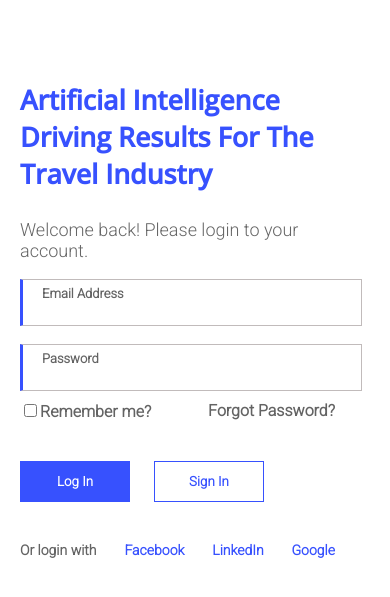
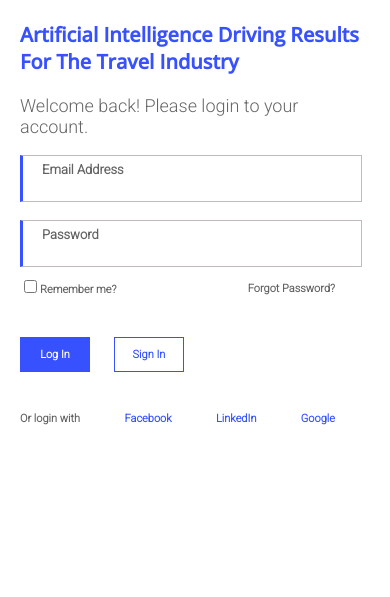
Before and after one commit to Na8aN-web/project-homepage, a plain HTML site: page index.html in a window 390 px wide. Shown: the part 53-650 px from the top of the page. Drawn offline with nearby package versions, Linux system fonts and the light colour scheme.

Commit message:
Add files via upload

```diff
--- a/assets/css/mediaqueries.css
+++ b/assets/css/mediaqueries.css
@@ -17,13 +17,28 @@
     #right{
         display: none;
     }
+
   }
 
   @media(max-width: 500px){
     #heading h3{
         font-family: 'Open Sans', sans-serif;
         font-weight: 700;
-        font-size: 27px;
+        font-size: 20px;
         color: #3751FE;
     }
+    #heading{
+        margin-top: 20px;
+    }
+    .link-flex a{
+        font-size: 11px;
+    }
+    .user-buttons{
+        padding: 10px;
+        width: 70px;
+        font-size: 11px;
+    }
+    .social{
+        font-size: 11px;
+    }
   }
--- a/index.html
+++ b/index.html
@@ -1,6 +1,7 @@
 <!DOCTYPE html>
 <html>
     <head>
+        <meta name="viewport" content="width=device-width, initial-scale=1.0">
         <link href="./assets/css/style.css" rel="stylesheet">
         <link href="./assets/css/mediaqueries.css" rel="stylesheet">
         <link rel="preconnect" href="https://fonts.googleapis.com">
@@ -31,7 +32,7 @@
                 </div>
                 <div class="link-flex">
                     <div>
-                    <a href="#" class="txt3">
+                    <a href="#" class="txt3" style="align-items: center;">
                         <input type="checkbox">Remember me?
                     </a>
                 </div>
```
